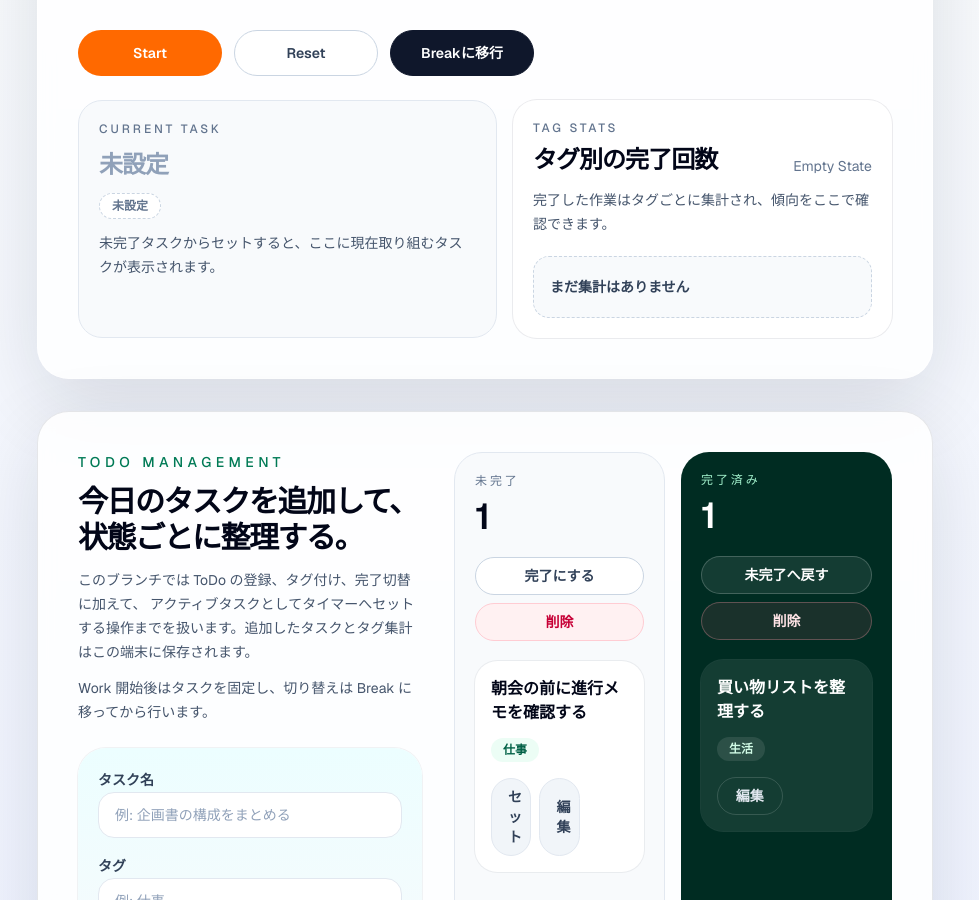
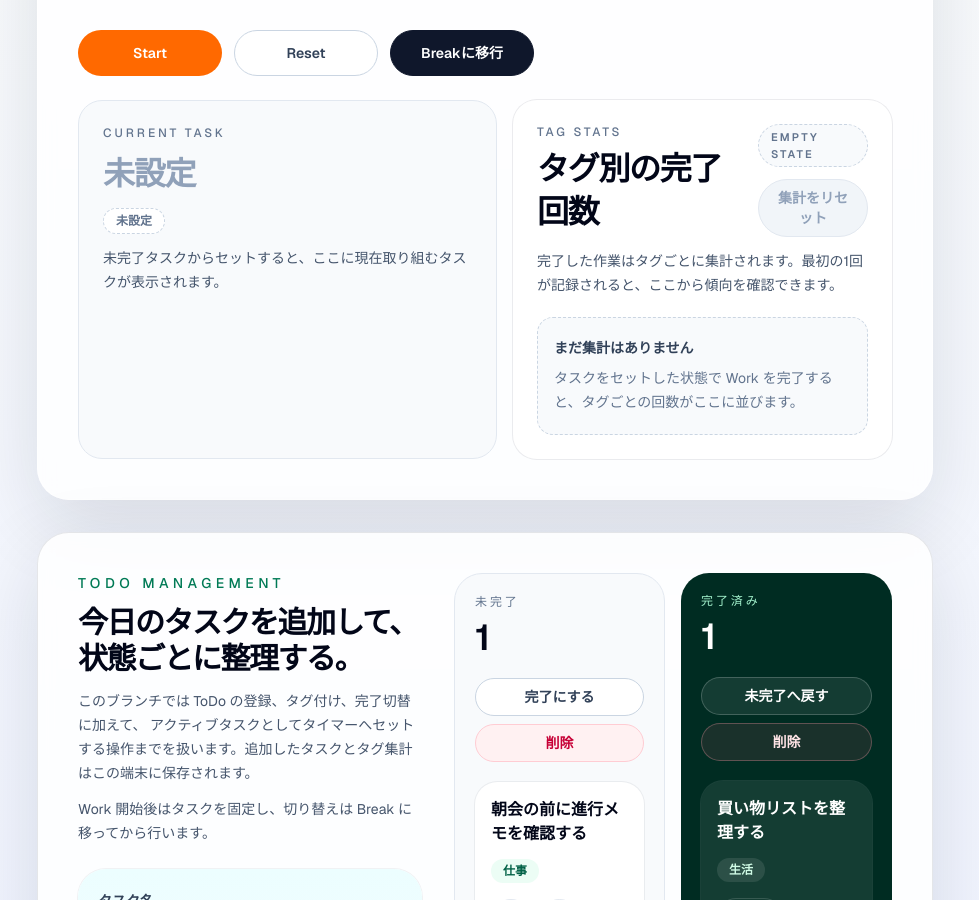
Before and after one commit to arakink/pomo-list, a Next.js app: page / in a window 1280 px wide. Shown: the part 813-1713 px from the top of the page, without its empty margins (27-1006 px from the left). Built offline with nearby package versions, Linux system fonts and the light colour scheme.

Commit message:
feat: タグ集計リセット機能を追加し、UIを改善

```diff
--- a/components/timer-panel.tsx
+++ b/components/timer-panel.tsx
@@ -54,10 +54,10 @@ function getTagStatKey(tag: string) {
 
 function getTagStatsDescription(tagStats: TagStat[]) {
   if (tagStats.length === 0) {
-    return "完了した作業はタグごとに集計され、傾向をここで確認できます。";
+    return "完了した作業はタグごとに集計されます。最初の1回が記録されると、ここから傾向を確認できます。";
   }
 
-  return "Work を完了すると、現在のタスクのタグごとに回数が反映されます。";
+  return "Work を完了すると、現在のタスクのタグごとに回数が反映されます。必要になったらこの場で集計をリセットできます。";
 }
 
 type TimerPanelProps = {
@@ -65,6 +65,7 @@ type TimerPanelProps = {
   tagStats: TagStat[];
   onWorkComplete: () => void;
   onWorkSessionStart: () => void;
+  onResetTagStats: () => void;
   onActiveTaskAvailabilityChange: (canChange: boolean) => void;
   onActiveTaskClearAvailabilityChange: (canClear: boolean) => void;
 };
@@ -74,6 +75,7 @@ export function TimerPanel({
   tagStats,
   onWorkComplete,
   onWorkSessionStart,
+  onResetTagStats,
   onActiveTaskAvailabilityChange,
   onActiveTaskClearAvailabilityChange,
 }: TimerPanelProps) {
@@ -82,6 +84,7 @@ export function TimerPanel({
   const [isRunning, setIsRunning] = useState(false);
   const [completedPomodoros, setCompletedPomodoros] = useState(0);
   const [isConfirmingBreakMove, setIsConfirmingBreakMove] = useState(false);
+  const [isConfirmingStatsReset, setIsConfirmingStatsReset] = useState(false);
   const [hasStartedCurrentWorkSession, setHasStartedCurrentWorkSession] =
     useState(false);
   const intervalRef = useRef<number | null>(null);
@@ -94,6 +97,7 @@ export function TimerPanel({
   const canStart = secondsLeft > 0;
   const hasCurrentTask = currentTask !== null;
   const hasCurrentTaskTag = Boolean(currentTask?.tag.trim());
+  const hasTagStats = tagStats.length > 0;
 
   const clearRunningTimer = () => {
     if (intervalRef.current !== null) {
@@ -221,6 +225,11 @@ export function TimerPanel({
     setIsRunning(false);
   };
 
+  const handleConfirmStatsReset = () => {
+    onResetTagStats();
+    setIsConfirmingStatsReset(false);
+  };
+
   const handleStartPause = () => {
     if (isRunning) {
       clearRunningTimer();
@@ -291,7 +300,7 @@ export function TimerPanel({
             </p>
           </div>
 
-          <div className="flex flex-wrap gap-3">
+          <div className="grid gap-3 sm:flex sm:flex-wrap">
             <button
               type="button"
               onClick={handleStartPause}
@@ -317,7 +326,7 @@ export function TimerPanel({
           </div>
         </div>
 
-        <aside className="grid gap-4 rounded-[1.75rem] bg-slate-950 p-6 text-white md:grid-cols-2 lg:grid-cols-1">
+        <aside className="grid gap-4 rounded-[1.75rem] bg-slate-950 p-6 text-white sm:grid-cols-2 lg:grid-cols-1">
           <div className="space-y-2">
             <p className="text-xs uppercase tracking-[0.24em] text-slate-400">
               Current Mode
@@ -339,13 +348,13 @@ export function TimerPanel({
       </div>
 
       <div className="mt-6 grid gap-4 lg:grid-cols-[1.05fr_0.95fr]">
-        <section className="rounded-[1.5rem] border border-slate-200 bg-slate-50 p-5">
+        <section className="rounded-[1.5rem] border border-slate-200 bg-slate-50 p-5 sm:p-6">
           <h2 className="text-xs font-medium uppercase tracking-[0.24em] text-slate-500">
             Current Task
           </h2>
           <div className="mt-3 space-y-3">
             <p
-              className={`text-2xl font-semibold tracking-[-0.04em] ${
+              className={`text-2xl font-semibold tracking-[-0.04em] sm:text-[2rem] ${
                 hasCurrentTask ? "text-slate-950" : "text-slate-400"
               }`}
             >
@@ -372,25 +381,41 @@ export function TimerPanel({
           </div>
         </section>
 
-        <section className="rounded-[1.5rem] bg-white p-5 ring-1 ring-slate-900/8">
-          <div className="flex items-end justify-between gap-4">
-            <div>
+        <section className="rounded-[1.5rem] bg-white p-5 ring-1 ring-slate-900/8 sm:p-6">
+          <div className="flex flex-col gap-4 sm:flex-row sm:items-start sm:justify-between">
+            <div className="space-y-2">
               <h2 className="text-xs font-medium uppercase tracking-[0.24em] text-slate-500">
                 Tag Stats
               </h2>
-              <p className="mt-2 text-2xl font-semibold tracking-[-0.04em] text-slate-950">
+              <p className="text-2xl font-semibold tracking-[-0.04em] text-slate-950 sm:text-[2rem]">
                 タグ別の完了回数
               </p>
             </div>
-            <p className="text-sm text-slate-500">
-              {tagStats.length > 0 ? "Live Data" : "Empty State"}
-            </p>
+            <div className="flex flex-col items-start gap-3 sm:items-end">
+              <span
+                className={`inline-flex rounded-full px-3 py-1 text-[11px] font-semibold uppercase tracking-[0.2em] ${
+                  hasTagStats
+                    ? "bg-emerald-100 text-emerald-800"
+                    : "border border-dashed border-slate-300 bg-slate-50 text-slate-500"
+                }`}
+              >
+                {hasTagStats ? "Live Data" : "Empty State"}
+              </span>
+              <button
+                type="button"
+                onClick={() => setIsConfirmingStatsReset(true)}
+                disabled={!hasTagStats}
+                className="rounded-full border border-slate-300 bg-white px-4 py-2 text-sm font-semibold text-slate-700 transition hover:border-slate-500 hover:bg-slate-50 disabled:cursor-not-allowed disabled:border-slate-200 disabled:bg-slate-100 disabled:text-slate-400"
+              >
+                集計をリセット
+              </button>
+            </div>
           </div>
           <p className="mt-3 text-sm leading-6 text-slate-600">
             {getTagStatsDescription(tagStats)}
           </p>
 
-          {tagStats.length > 0 ? (
+          {hasTagStats ? (
             <ul className="mt-5 space-y-3">
               {tagStats.map((stat) => {
                 const normalizedTagLabel = getTagStatLabel(stat.tag);
@@ -420,6 +445,9 @@ export function TimerPanel({
           ) : (
             <div className="mt-5 rounded-2xl border border-dashed border-slate-300 bg-slate-50 px-4 py-5">
               <p className="text-sm font-semibold text-slate-700">まだ集計はありません</p>
+              <p className="mt-2 text-sm leading-6 text-slate-500">
+                タスクをセットした状態で Work を完了すると、タグごとの回数がここに並びます。
+              </p>
             </div>
           )}
         </section>
@@ -463,6 +491,38 @@ export function TimerPanel({
           </div>
         </div>
       ) : null}
+
+      {isConfirmingStatsReset ? (
+        <div className="fixed inset-0 z-50 flex items-center justify-center bg-slate-950/55 px-5">
+          <div className="w-full max-w-md rounded-[1.5rem] bg-white p-6 shadow-[0_24px_80px_rgba(15,23,42,0.24)]">
+            <p className="text-sm font-medium uppercase tracking-[0.28em] text-orange-700">
+              Tag Stats
+            </p>
+            <h2 className="mt-3 text-2xl font-semibold tracking-[-0.04em] text-slate-950">
+              集計をリセットしますか？
+            </h2>
+            <p className="mt-3 text-sm leading-6 text-slate-600">
+              保存済みのタグ別完了回数をすべてクリアします。ToDo 自体は削除されません。
+            </p>
+            <div className="mt-6 grid gap-3">
+              <button
+                type="button"
+                onClick={handleConfirmStatsReset}
+                className="rounded-full bg-slate-950 px-5 py-3 text-sm font-semibold text-white transition hover:bg-slate-800"
+              >
+                リセットする
+              </button>
+              <button
+                type="button"
+                onClick={() => setIsConfirmingStatsReset(false)}
+                className="rounded-full border border-slate-300 bg-white px-5 py-3 text-sm font-semibold text-slate-700 transition hover:border-slate-500"
+              >
+                キャンセル
+              </button>
+            </div>
+          </div>
+        </div>
+      ) : null}
     </section>
   );
 }
```
